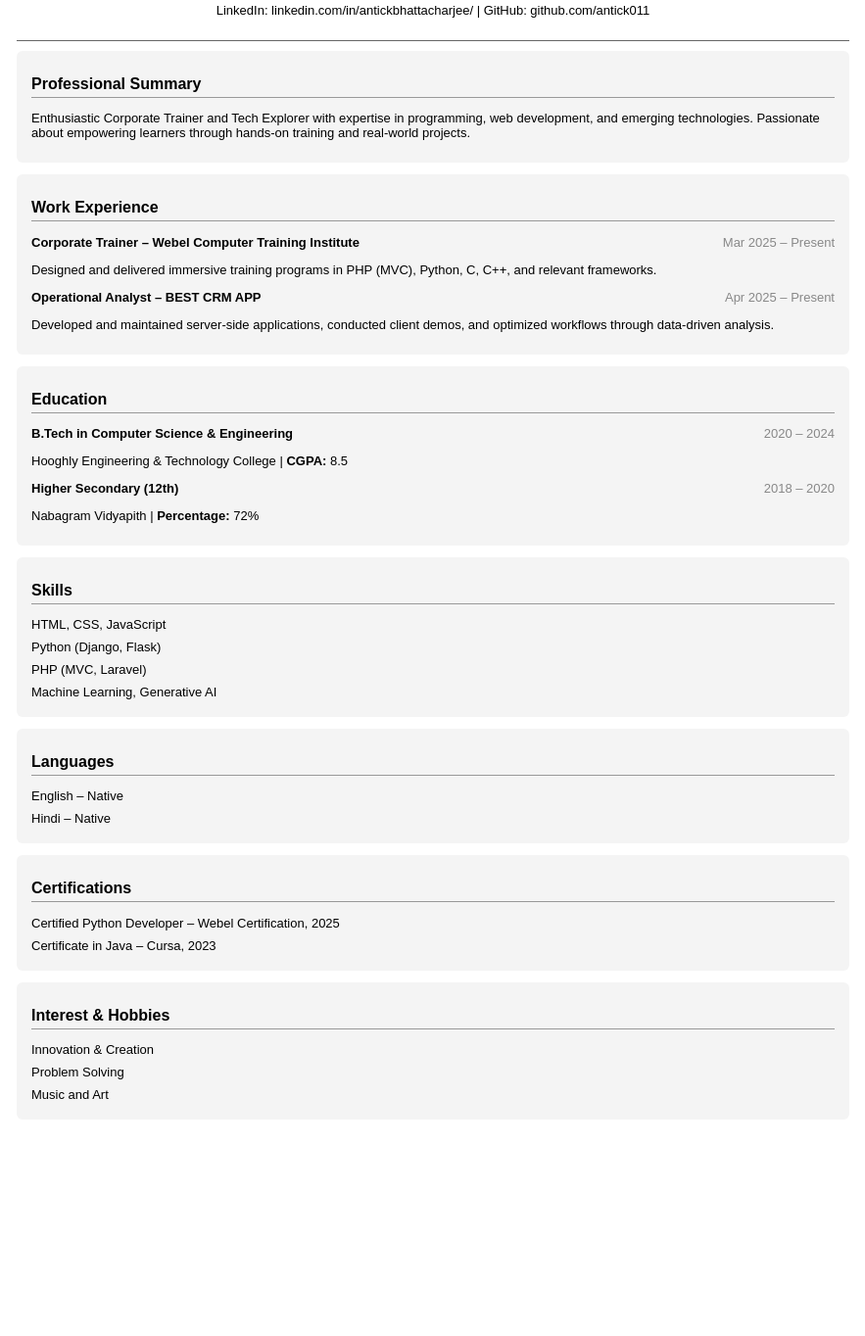
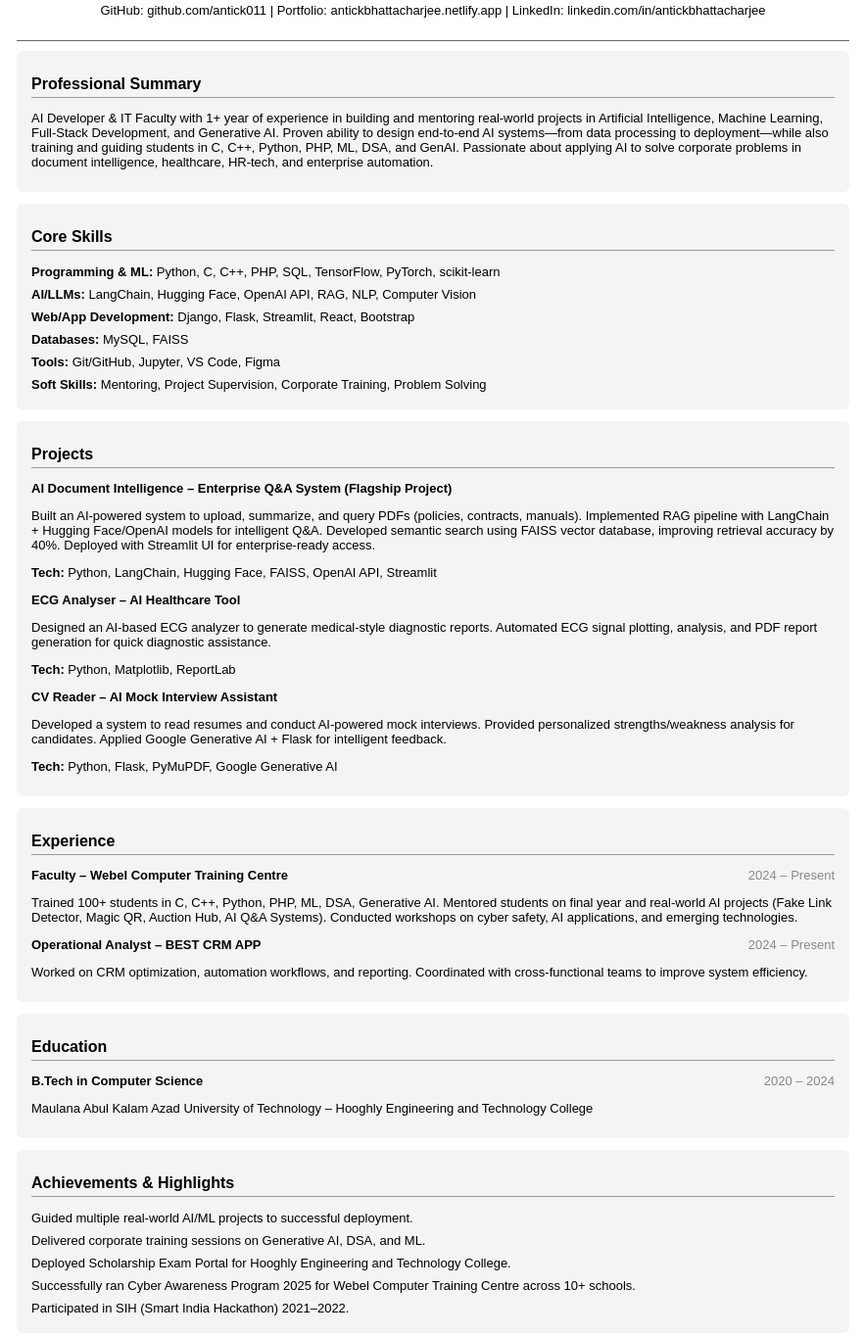
Before and after one commit to antick011/portfolio, a plain HTML site: page index-cv.html in a window 1280 px wide. Shown: the part 143-1507 px from the top of the page at 98% size, without its empty margins (198-1081 px from the left). Before the commit the page ends 1318 px from the top, so only its background shows below. Drawn offline with Linux system fonts and the light colour scheme.

Commit message:
Update index-cv.html

```diff
--- a/index-cv.html
+++ b/index-cv.html
@@ -160,29 +160,62 @@
 
     <header>
       <h1>Antick Bhattacharjee</h1>
-      <p>Email: antick@tce-india.org | Phone: +91 8697853949 | Konnagar, Hooghly</p>
-      <p>LinkedIn: linkedin.com/in/antickbhattacharjee/ | GitHub: github.com/antick011</p>
+      <p>Email: antickbh15122001@gmail.com | Phone: +91 8697853949</p>
+      <p>GitHub: github.com/antick011 | Portfolio: antickbhattacharjee.netlify.app | LinkedIn: linkedin.com/in/antickbhattacharjee</p>
     </header>
 
     <div class="section">
       <h2>Professional Summary</h2>
-      <p>Enthusiastic Corporate Trainer and Tech Explorer with expertise in programming, web development, and emerging technologies. Passionate about empowering learners through hands-on training and real-world projects.</p>
+      <p>AI Developer & IT Faculty with 1+ year of experience in building and mentoring real-world projects in Artificial Intelligence, Machine Learning, Full-Stack Development, and Generative AI. Proven ability to design end-to-end AI systems—from data processing to deployment—while also training and guiding students in C, C++, Python, PHP, ML, DSA, and GenAI. Passionate about applying AI to solve corporate problems in document intelligence, healthcare, HR-tech, and enterprise automation.</p>
     </div>
 
     <div class="section">
-      <h2>Work Experience</h2>
+      <h2>Core Skills</h2>
+      <ul>
+        <li><strong>Programming & ML:</strong> Python, C, C++, PHP, SQL, TensorFlow, PyTorch, scikit-learn</li>
+        <li><strong>AI/LLMs:</strong> LangChain, Hugging Face, OpenAI API, RAG, NLP, Computer Vision</li>
+        <li><strong>Web/App Development:</strong> Django, Flask, Streamlit, React, Bootstrap</li>
+        <li><strong>Databases:</strong> MySQL, FAISS</li>
+        <li><strong>Tools:</strong> Git/GitHub, Jupyter, VS Code, Figma</li>
+        <li><strong>Soft Skills:</strong> Mentoring, Project Supervision, Corporate Training, Problem Solving</li>
+      </ul>
+    </div>
+
+    <div class="section">
+      <h2>Projects</h2>
       <ul>
         <li>
-          <span class="job-title">Corporate Trainer – Webel Computer Training Institute</span>
-          <span class="date">Mar 2025 – Present</span>
+          <span class="job-title">AI Document Intelligence – Enterprise Q&A System (Flagship Project)</span>
+          <p>Built an AI-powered system to upload, summarize, and query PDFs (policies, contracts, manuals). Implemented RAG pipeline with LangChain + Hugging Face/OpenAI models for intelligent Q&A. Developed semantic search using FAISS vector database, improving retrieval accuracy by 40%. Deployed with Streamlit UI for enterprise-ready access.</p>
+          <p><strong>Tech:</strong> Python, LangChain, Hugging Face, FAISS, OpenAI API, Streamlit</p>
+        </li>
+        <li>
+          <span class="job-title">ECG Analyser – AI Healthcare Tool</span>
+          <p>Designed an AI-based ECG analyzer to generate medical-style diagnostic reports. Automated ECG signal plotting, analysis, and PDF report generation for quick diagnostic assistance.</p>
+          <p><strong>Tech:</strong> Python, Matplotlib, ReportLab</p>
+        </li>
+        <li>
+          <span class="job-title">CV Reader – AI Mock Interview Assistant</span>
+          <p>Developed a system to read resumes and conduct AI-powered mock interviews. Provided personalized strengths/weakness analysis for candidates. Applied Google Generative AI + Flask for intelligent feedback.</p>
+          <p><strong>Tech:</strong> Python, Flask, PyMuPDF, Google Generative AI</p>
+        </li>
+      </ul>
+    </div>
+
+    <div class="section">
+      <h2>Experience</h2>
+      <ul>
+        <li>
+          <span class="job-title">Faculty – Webel Computer Training Centre</span>
+          <span class="date">2024 – Present</span>
           <div class="clear"></div>
-          <p>Designed and delivered immersive training programs in PHP (MVC), Python, C, C++, and relevant frameworks.</p>
+          <p>Trained 100+ students in C, C++, Python, PHP, ML, DSA, Generative AI. Mentored students on final year and real-world AI projects (Fake Link Detector, Magic QR, Auction Hub, AI Q&A Systems). Conducted workshops on cyber safety, AI applications, and emerging technologies.</p>
         </li>
         <li>
           <span class="job-title">Operational Analyst – BEST CRM APP</span>
-          <span class="date">Apr 2025 – Present</span>
+          <span class="date">2024 – Present</span>
           <div class="clear"></div>
-          <p>Developed and maintained server-side applications, conducted client demos, and optimized workflows through data-driven analysis.</p>
+          <p>Worked on CRM optimization, automation workflows, and reporting. Coordinated with cross-functional teams to improve system efficiency.</p>
         </li>
       </ul>
     </div>
@@ -191,52 +224,22 @@
       <h2>Education</h2>
       <ul>
         <li>
-          <span class="job-title">B.Tech in Computer Science & Engineering</span>
+          <span class="job-title">B.Tech in Computer Science</span>
           <span class="date">2020 – 2024</span>
           <div class="clear"></div>
-          <p>Hooghly Engineering & Technology College | <strong>CGPA:</strong> 8.5</p>
-        </li>
-        <li>
-          <span class="job-title">Higher Secondary (12th)</span>
-          <span class="date">2018 – 2020</span>
-          <div class="clear"></div>
-          <p>Nabagram Vidyapith | <strong>Percentage:</strong> 72%</p>
+          <p>Maulana Abul Kalam Azad University of Technology – Hooghly Engineering and Technology College</p>
         </li>
       </ul>
     </div>
 
     <div class="section">
-      <h2>Skills</h2>
+      <h2>Achievements & Highlights</h2>
       <ul>
-        <li>HTML, CSS, JavaScript</li>
-        <li>Python (Django, Flask)</li>
-        <li>PHP (MVC, Laravel)</li>
-        <li>Machine Learning, Generative AI</li>
-      </ul>
-    </div>
-
-    <div class="section">
-      <h2>Languages</h2>
-      <ul>
-        <li>English – Native</li>
-        <li>Hindi – Native</li>
-      </ul>
-    </div>
-
-    <div class="section">
-      <h2>Certifications</h2>
-      <ul>
-        <li>Certified Python Developer – Webel Certification, 2025</li>
-        <li>Certificate in Java – Cursa, 2023</li>
-      </ul>
-    </div>
-
-    <div class="section">
-      <h2>Interest & Hobbies</h2>
-      <ul>
-        <li>Innovation & Creation</li>
-        <li>Problem Solving</li>
-        <li>Music and Art</li>
+        <li>Guided multiple real-world AI/ML projects to successful deployment.</li>
+        <li>Delivered corporate training sessions on Generative AI, DSA, and ML.</li>
+        <li>Deployed Scholarship Exam Portal for Hooghly Engineering and Technology College.</li>
+        <li>Successfully ran Cyber Awareness Program 2025 for Webel Computer Training Centre across 10+ schools.</li>
+        <li>Participated in SIH (Smart India Hackathon) 2021–2022.</li>
       </ul>
     </div>
   </div>
```
Lines whose indentation alone changed are shown as unchanged.
